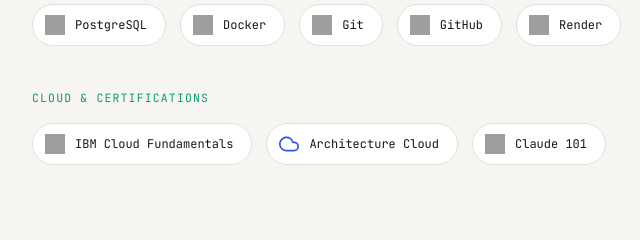
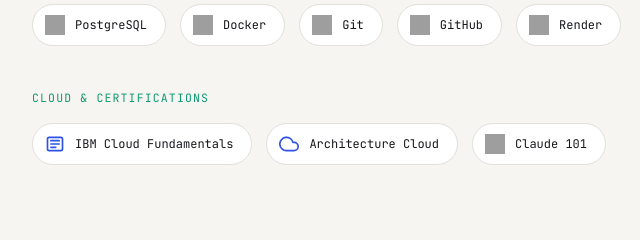
Before and after one commit to Asanflo/portfolio, a plain HTML site: page index.html in a window 1280 px wide. Shown: the part 2980-3220 px from the top of the page, 50-690 px from the left. Drawn offline with Linux system fonts and the light colour scheme; grey boxes are pictures that could not be loaded.

Commit message:
fix: Chatbot agent

```diff
--- a/index.html
+++ b/index.html
@@ -272,7 +272,10 @@
       <div class="skills-category">
         <div class="skills-category-label">Cloud &amp; Certifications</div>
         <div class="skills-row">
-          <div class="skill-chip"><img src="https://cdn.simpleicons.org/ibm" alt=""><span>IBM Cloud Fundamentals</span></div>
+          <div class="skill-chip">
+            <svg class="icon-generic" viewBox="0 0 24 24" fill="none" stroke="currentColor" stroke-width="2" stroke-linecap="round" stroke-linejoin="round"><rect x="3" y="4" width="18" height="16" rx="2"/><path d="M7 8h10M7 12h10M7 16h6"/></svg>
+            <span>IBM Cloud Fundamentals</span>
+          </div>
           <div class="skill-chip">
             <svg class="icon-generic" viewBox="0 0 24 24" fill="none" stroke="currentColor" stroke-width="2" stroke-linecap="round" stroke-linejoin="round"><path d="M18 10h-1.26A8 8 0 1 0 9 20h9a5 5 0 0 0 0-10z"/></svg>
             <span>Architecture Cloud</span>
@@ -422,6 +425,5 @@
   </div>
 </footer>
 <script src="assets/script.js"></script>
-<script src="api/chat.js"></script>
 </body>
 </html>
```
